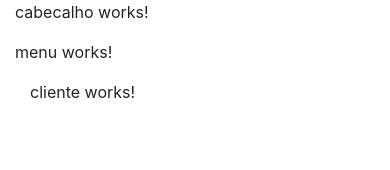
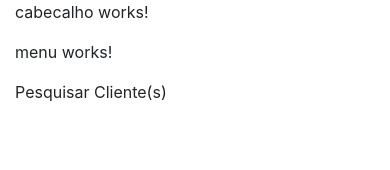
Before and after one commit to lucasbiel7/11barra11, an Angular app in the folder web-client/: page /gestao/cliente in a window 390 px wide. Shown: the top 170 px of the page. Built offline with nearby package versions, Linux system fonts and the light colour scheme.

Commit message:
Adicionando componente generico para titulo do componente

```diff
--- a/web-client/src/app/modules/gestao/components/cliente/cliente.component.html
+++ b/web-client/src/app/modules/gestao/components/cliente/cliente.component.html
@@ -1,3 +1,3 @@
-<p>
-  cliente works!
-</p>
+<onz-painel-acoes [titulo]='titulo'>
+
+</onz-painel-acoes>
--- a/web-client/src/app/modules/gestao/components/cliente/cliente.component.ts
+++ b/web-client/src/app/modules/gestao/components/cliente/cliente.component.ts
@@ -7,9 +7,12 @@ import { Component, OnInit } from '@angular/core';
 })
 export class ClienteComponent implements OnInit {
 
+    titulo: string;
+
     constructor() { }
 
     ngOnInit() {
+        this.titulo = 'Pesquisar Cliente(s)';
     }
 
 }
--- a/web-client/src/app/modules/gestao/components/estrutura/estrutura.component.html
+++ b/web-client/src/app/modules/gestao/components/estrutura/estrutura.component.html
@@ -9,9 +9,10 @@
             <div class=" col-xs-2 col-sm-2 col-md-3 col-lg-3">
                 <onz-menu></onz-menu>
             </div>
+            <div class="col-xs-10 col-sm-10 col-md-9 col-lg-9">
+                <router-outlet></router-outlet>
+            </div>
         </div>
-        <div class="col-xs-10 col-sm-10 col-md-9 col-lg-9">
-            <router-outlet></router-outlet>
-        </div>
+
     </div>
 </section>
--- a/web-client/src/app/modules/shared/components/painel-acoes/painel-acoes.component.html
+++ b/web-client/src/app/modules/shared/components/painel-acoes/painel-acoes.component.html
@@ -1,3 +1,10 @@
-<p>
-  painel-acoes works!
-</p>
+<section class="conteudo">
+    <header>
+        {{titulo}}
+
+    </header>
+
+    <ng-content select="['conteudo']">
+
+    </ng-content>
+</section>
--- a/web-client/src/app/modules/shared/components/painel-acoes/painel-acoes.component.scss
+++ b/web-client/src/app/modules/shared/components/painel-acoes/painel-acoes.component.scss
@@ -0,0 +1,8 @@
+@import '~src/assets/scss/variables';
+
+section.conteudo{
+    header{
+        background-color: linear-gradient(to bottom, $primaria 0%, $primaria 100%);
+    }
+
+}
--- a/web-client/src/app/modules/shared/components/painel-acoes/painel-acoes.component.ts
+++ b/web-client/src/app/modules/shared/components/painel-acoes/painel-acoes.component.ts
@@ -1,4 +1,4 @@
-import { Component, OnInit } from '@angular/core';
+import { Component, OnInit, Input } from '@angular/core';
 
 @Component({
     selector: 'onz-painel-acoes',
@@ -7,9 +7,13 @@ import { Component, OnInit } from '@angular/core';
 })
 export class PainelAcoesComponent implements OnInit {
 
+    @Input()
+    public titulo: string;
+
     constructor() { }
 
     ngOnInit() {
+
     }
 
 }
--- /dev/null
+++ b/web-client/src/assets/scss/_variables.scss
@@ -0,0 +1 @@
+$primaria: rgb(29,108,178);
```
Lines whose indentation alone changed are shown as unchanged.
